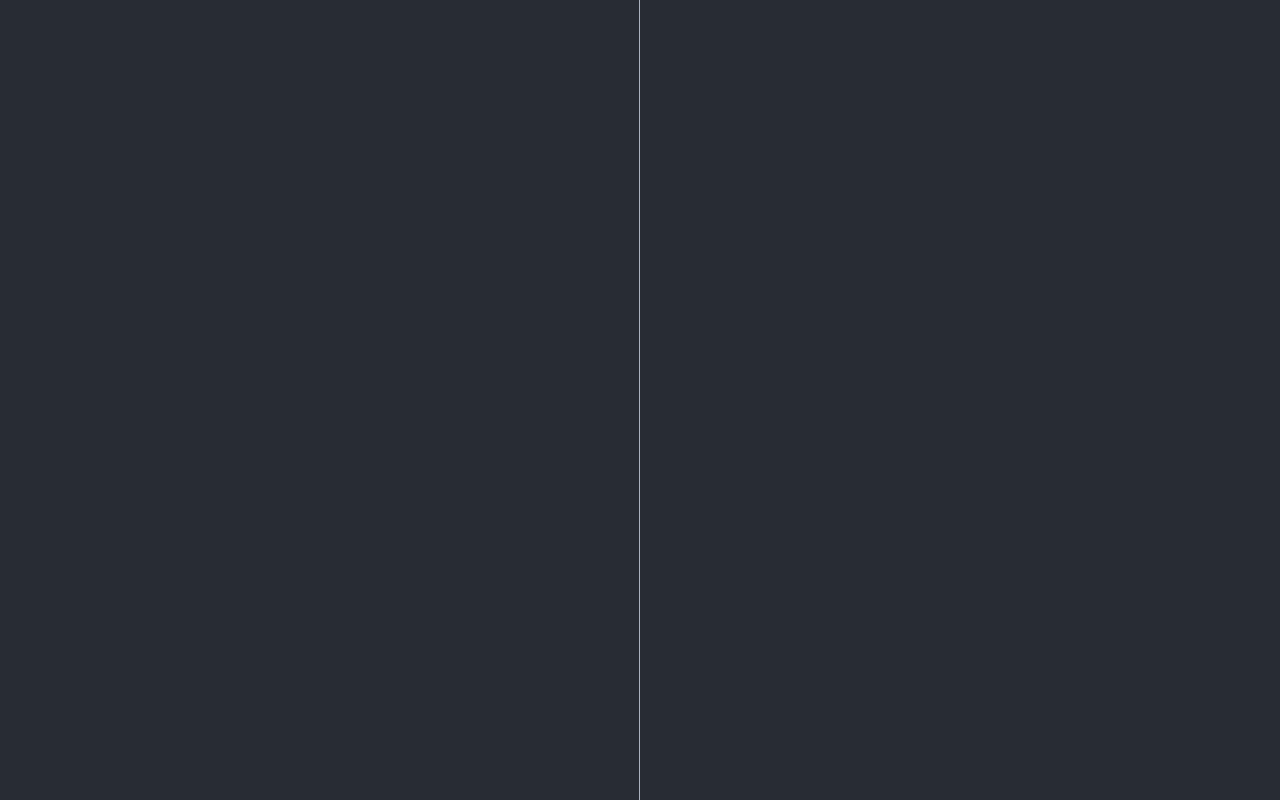
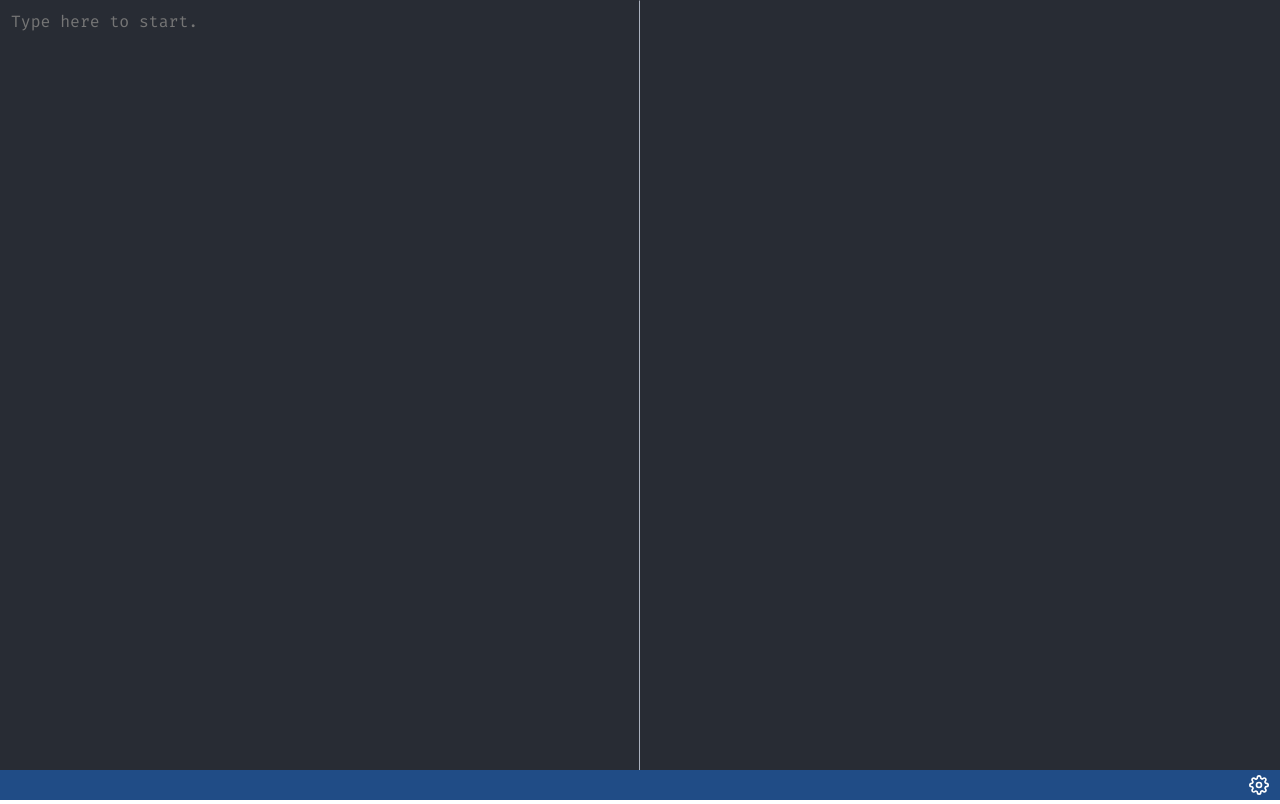
Before and after one commit to SukhjinderArora/markdown-editor, a React (Create React App) app: page / in a window 1280 px wide. Built offline with nearby package versions, Linux system fonts and the light colour scheme.

Commit message:
Add themes to the editor

```diff
--- a/public/index.html
+++ b/public/index.html
@@ -24,8 +24,8 @@
       work correctly both with client-side routing and a non-root public URL.
       Learn how to configure a non-root public URL by running `npm run build`.
     -->
-    <!-- <link rel="stylesheet" href="%PUBLIC_URL%/code-highlighter-themes/atom-one-light.css" title="light-theme"> -->
-    <link rel="stylesheet" href="%PUBLIC_URL%/code-highlighter-themes/atom-one-dark.css" title="dark-theme">
+    <link rel="stylesheet" href="%PUBLIC_URL%/code-highlighter-themes/atom-one-light.css" id="light-theme" title="theme">
+    <link rel="stylesheet" href="%PUBLIC_URL%/code-highlighter-themes/atom-one-dark.css" id="dark-theme" title="theme">
     <title>Markdown Editor</title>
   </head>
   <body>
--- a/src/App.js
+++ b/src/App.js
@@ -1,37 +1,49 @@
 import React, { useState, useEffect } from 'react';
-import styled from 'styled-components';
+import styled, { ThemeProvider } from 'styled-components';
 
-import marked from './utils/marked';
+import themeObj from './utils/themes';
 
-import Editor from './components/Editor';
-import Preview from './components/Preview';
+import Markdown from './components/Markdown';
+import BottomBar from './components/BottomBar';
+import Settings from './components/Settings';
 
 function App() {
-  const [inputText, setInputText] = useState('');
-  const [html, setHtml] = useState('');
+  const [theme, setTheme] = useState(themeObj.dark);
+  const [settingsVisible, setSettingsVisible] = useState(false);
 
   useEffect(() => {
-    const htmlStr = marked(inputText);
-    setHtml(htmlStr);
-  }, [inputText]);
+    document.querySelectorAll('link[title=theme]').forEach((link) => {
+      // eslint-disable-next-line no-param-reassign
+      link.disabled = link.id !== theme.themeName;
+    });
+  }, [theme]);
 
-  const onTextChangeHandler = (e) => {
-    setInputText(e.target.value);
+  const selectThemeBtnHandler = (newTheme) => {
+    if (newTheme === 'dark') {
+      setTheme(themeObj.dark);
+    } else {
+      setTheme(themeObj.light);
+    }
+    setSettingsVisible(false);
   };
 
   return (
-    <Markdown>
-      <Editor text={inputText} onTextChange={onTextChangeHandler} />
-      <Preview html={html} />
-    </Markdown>
+    <ThemeProvider theme={theme}>
+      <Container>
+        <Markdown />
+        <BottomBar setSettingsVisible={setSettingsVisible} />
+        <Settings
+          themeBtnHandler={selectThemeBtnHandler}
+          settingsVisible={settingsVisible}
+        />
+      </Container>
+    </ThemeProvider>
   );
 }
 
 // Styles
-const Markdown = styled.main`
-  display: flex;
-  max-height: 100vh;
-  height: 100vh;
+const Container = styled.div`
+  position: relative;
 `;
 
 export default App;
--- /dev/null
+++ b/src/components/BottomBar.js
@@ -0,0 +1,52 @@
+import React from 'react';
+import PropTypes from 'prop-types';
+import styled from 'styled-components';
+
+import { ReactComponent as SettingsIconSVG } from '../assets/images/svg/settings-icon.svg';
+
+const propTypes = {
+  setSettingsVisible: PropTypes.func.isRequired,
+};
+
+const BottomBar = ({ setSettingsVisible }) => {
+  return (
+    <Footer>
+      <SettingsButton onClick={() => setSettingsVisible(true)}>
+        <SettingsIcon />
+      </SettingsButton>
+    </Footer>
+  );
+};
+
+// Styles
+const Footer = styled.footer`
+  position: absolute;
+  bottom: 0;
+  left: 0;
+  right: 0;
+  background: #204c86;
+  height: 20px;
+  padding: 15px 0;
+`;
+
+const SettingsIcon = styled(SettingsIconSVG)`
+  stroke: #ffffff;
+  width: 20px;
+`;
+
+const SettingsButton = styled.button`
+  display: flex;
+  background: transparent;
+  border: none;
+  cursor: pointer;
+  position: absolute;
+  right: 5px;
+  top: 50%;
+  transform: translateY(-50%);
+  &:focus {
+    outline: 1px solid #ffffff;
+  }
+`;
+
+BottomBar.propTypes = propTypes;
+export default BottomBar;
--- a/src/components/Editor.js
+++ b/src/components/Editor.js
@@ -10,7 +10,11 @@ const propTypes = {
 const Editor = ({ text, onTextChange }) => {
   return (
     <Wrapper>
-      <TextEditor onChange={onTextChange} value={text} />
+      <TextEditor
+        onChange={onTextChange}
+        value={text}
+        placeholder="Type here to start."
+      />
     </Wrapper>
   );
 };
@@ -31,16 +35,13 @@ const TextEditor = styled.textarea`
   width: 100%;
   height: 100%;
   resize: none;
-  background: #282c34;
-  color: #abb2bf;
-  border: none;
-  border-right: 1px solid #abb2bf;
+  background: ${(props) => props.theme.bg};
+  color: ${(props) => props.theme.fg};
+  border: 1px solid transparent;
+  border-right: 1px solid ${(props) => props.theme.fg};
   font-family: 'Fira Code', source-code-pro, Menlo, Monaco, Consolas,
     'Courier New', monospace;
   font-size: 16px;
   line-height: 1.4;
   padding: 10px;
-  &:focus {
-    outline: none;
-  }
 `;
--- /dev/null
+++ b/src/components/Markdown.js
@@ -0,0 +1,38 @@
+import React, { useState, useEffect } from 'react';
+import styled from 'styled-components';
+
+import marked from '../utils/marked';
+
+import Editor from './Editor';
+import Preview from './Preview';
+
+const Markdown = () => {
+  const [inputText, setInputText] = useState('');
+  const [html, setHtml] = useState('');
+
+  useEffect(() => {
+    const htmlStr = marked(inputText);
+    setHtml(htmlStr);
+  }, [inputText]);
+
+  const onTextChangeHandler = (e) => {
+    setInputText(e.target.value);
+  };
+
+  return (
+    <Wrapper>
+      <Editor text={inputText} onTextChange={onTextChangeHandler} />
+      <Preview html={html} />
+    </Wrapper>
+  );
+};
+
+// Styles
+const Wrapper = styled.main`
+  display: flex;
+  max-height: 100vh;
+  height: 100vh;
+  padding-bottom: 20px;
+`;
+
+export default Markdown;
--- a/src/components/Preview.js
+++ b/src/components/Preview.js
@@ -31,8 +31,8 @@ const PreviewContainer = styled.div`
   height: 100%;
   max-height: 100%;
   overflow-y: scroll;
-  background: #282c34;
-  color: #abb2bf;
+  background: ${(props) => props.theme.bg};
+  color: ${(props) => props.theme.fg};
   padding: 10px;
   font-family: 'Fira Sans', -apple-system, BlinkMacSystemFont, 'Segoe UI',
     'Roboto', 'Oxygen', 'Ubuntu', 'Cantarell', 'Fira Sans', 'Droid Sans',
@@ -53,14 +53,18 @@ const PreviewContainer = styled.div`
     font-family: 'Fira Code', source-code-pro, Menlo, Monaco, Consolas,
       'Courier New', monospace;
   }
-  & p > code {
-    color: #b5b226;
+  & code {
+    color: ${(props) => props.theme.codeColor};
+  }
+
+  & pre code {
+    color: inherit;
   }
   & blockquote {
-    border-left: 4px solid #195788;
+    border-left: 4px solid ${(props) => props.theme.blockQuote.borderColor};
     padding: 1px 15px;
-    color: #bfc7d5;
-    background: #323545d9;
+    color: ${(props) => props.theme.blockQuote.fg};
+    background: ${(props) => props.theme.blockQuote.bg};
   }
   & img {
     max-width: 100%;
@@ -68,7 +72,7 @@ const PreviewContainer = styled.div`
   & a,
   & a:active,
   & a:link {
-    color: #3485e4;
+    color: ${(props) => props.theme.linkColor};
   }
   & table {
     width: 100%;
@@ -77,16 +81,16 @@ const PreviewContainer = styled.div`
     border-spacing: 0;
     border-collapse: collapse;
     & tr {
-      border-top: 1px solid #abb2bf;
+      border-top: 1px solid ${(props) => props.theme.table.borderColor};
       background-color: transparent;
     }
     & th {
-      border: 1px solid #abb2bf;
+      border: 1px solid ${(props) => props.theme.table.borderColor};
       padding: 6px 13px;
       font-weight: 700;
     }
     & td {
-      border: 1px solid #abb2bf;
+      border: 1px solid ${(props) => props.theme.table.borderColor};
       padding: 6px 13px;
     }
   }
--- /dev/null
+++ b/src/components/Settings.js
@@ -0,0 +1,92 @@
+import React from 'react';
+import PropTypes from 'prop-types';
+import styled from 'styled-components';
+
+const propTypes = {
+  themeBtnHandler: PropTypes.func.isRequired,
+  settingsVisible: PropTypes.func.isRequired,
+};
+
+const Settings = ({ themeBtnHandler, settingsVisible }) => {
+  return (
+    <SettingsWrapper settingsVisible={settingsVisible} tabIndex="0">
+      <ListWrapper>
+        <ListHeading>Theme</ListHeading>
+        <List>
+          <ListItem>
+            <ListButton onClick={() => themeBtnHandler('dark')}>
+              Dark
+            </ListButton>
+          </ListItem>
+          <ListItem>
+            <ListButton onClick={() => themeBtnHandler('light')}>
+              Light
+            </ListButton>
+          </ListItem>
+        </List>
+      </ListWrapper>
+    </SettingsWrapper>
+  );
+};
+
+// Styles
+const SettingsWrapper = styled.div`
+  position: absolute;
+  width: 200px;
+  right: 20px;
+  bottom: 40px;
+  background: ${(props) =>
+    props.theme.themeName === 'dark-theme' ? '#282c34' : '#eee'};
+  color: ${(props) =>
+    props.theme.themeName === 'dark-theme' ? '#fff' : '#000'};
+  box-shadow: 0 2px 2px 2px rgba(0, 0, 0, 0.2);
+  display: ${(props) => (props.settingsVisible ? 'block' : 'none')};
+  &:focus {
+    outline: 1px solid;
+    outline-color: ${(props) =>
+      props.theme.themeName === 'dark-theme' ? '#fff' : '#000'};
+  }
+`;
+
+const ListWrapper = styled.div`
+  font-size: 16px;
+  font-weight: 400;
+  text-align: center;
+`;
+
+const ListHeading = styled.h1`
+  font-size: 16px;
+  font-weight: 400;
+  text-align: center;
+`;
+
+const List = styled.ul`
+  list-style: none;
+  margin: 0;
+  padding: 0;
+`;
+
+const ListItem = styled.li``;
+
+const ListButton = styled.button`
+  display: block;
+  width: 100%;
+  background: transparent;
+  border: none;
+  margin-bottom: 10px;
+  padding: 5px 0;
+  color: inherit;
+  font-size: 14px;
+  cursor: pointer;
+  &:hover {
+    background: #204c86;
+  }
+  &:focus {
+    outline: 1px solid;
+    outline-color: ${(props) =>
+      props.theme.themeName === 'dark-theme' ? '#fff' : '#000'};
+  }
+`;
+
+Settings.propTypes = propTypes;
+export default Settings;
--- /dev/null
+++ b/src/utils/themes.js
@@ -0,0 +1,32 @@
+export default {
+  dark: {
+    themeName: 'dark-theme',
+    bg: '#282c34',
+    fg: '#abb2bf',
+    linkColor: '#195788',
+    codeColor: '#eadc0a',
+    blockQuote: {
+      borderColor: '#195788',
+      fg: '#bfc7d5',
+      bg: '#323545d9',
+    },
+    table: {
+      borderColor: '#abb2bf',
+    },
+  },
+  light: {
+    themeName: 'light-theme',
+    bg: '#ffffff',
+    fg: '#000000',
+    linkColor: '#195788',
+    codeColor: '#75100b',
+    blockQuote: {
+      borderColor: '#DDDDDD',
+      fg: '#777777',
+      bg: '#ffffff',
+    },
+    table: {
+      borderColor: '#000000',
+    },
+  },
+};
```
Also changed, not shown: src/assets/images/svg/settings-icon.svg (added).
